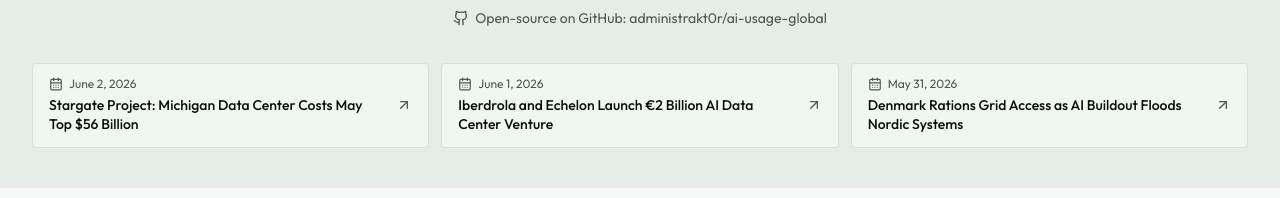
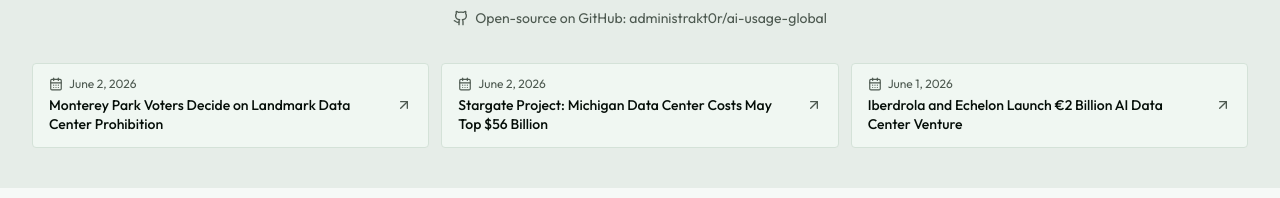
Before and after one commit to administrakt0r/AI-usage-global, a Next.js app: page / in a window 1280 px wide. Shown: the part 356-554 px from the top of the page. Built offline with nearby package versions, Linux system fonts and the light colour scheme; no server answers.

Commit message:
[aug-bot] Monterey Park Voters Decide on Landmark Data Center Prohibition - 2026-06-02 (#47)
* feat: add post on Monterey Park data center prohibition measure

* feat: add post on Monterey Park data center prohibition measure with encoded source URL

```diff
--- a/published-log.json
+++ b/published-log.json
@@ -368,6 +368,15 @@
       "published_on": "2026-06-02",
       "primary_entity": "OpenAI / Oracle",
       "event_fingerprint": "stargate-michigan-infrastructure-costs"
+    },
+    {
+      "canonical_url": "https://ballotpedia.org/Monterey_Park,_California,_Measure_NDC,_Prohibit_Data_Centers_Measure_%28June_2026%29",
+      "normalized_url": "https://ballotpedia.org/Monterey_Park,_California,_Measure_NDC,_Prohibit_Data_Centers_Measure_%28June_2026%29",
+      "title": "Monterey Park Voters Decide on Landmark Data Center Prohibition",
+      "normalized_title": "monterey park voters decide on landmark data center prohibition",
+      "published_on": "2026-06-02",
+      "primary_entity": "Monterey Park City Council",
+      "event_fingerprint": "monterey-park-data-center-prohibition-vote"
     }
   ],
   "version": 2,
--- a/src/assets/data/blog-posts.ts
+++ b/src/assets/data/blog-posts.ts
@@ -630,6 +630,17 @@ export const blogPosts: BlogPost[] = [
       "Oracle Saline Barn",
     ],
   }),
+  createPost({
+    id: 43,
+    slug: "monterey-park-data-center-prohibition-measure",
+    title: "Monterey Park Voters Decide on Landmark Data Center Prohibition",
+    description: "Voters in Monterey Park, California, head to the polls to decide on Measure NDC, which would prohibit large-scale data center construction due to resource concerns.",
+    imageAlt: "Digital representation of a community vote on data center infrastructure in Monterey Park",
+    publishedOn: "2026-06-02",
+    readTime: 3,
+    featured: false,
+    category: AI_USAGE,
+  }),
 ];
 
 const assertUniqueField = (
--- /dev/null
+++ b/src/content/monterey-park-data-center-prohibition-measure.mdx
@@ -0,0 +1,28 @@
+## Monterey Park Voters Decide on Landmark Data Center Prohibition
+
+### Measure NDC would ban large-scale facilities to protect local power and water resources
+
+Today, voters in Monterey Park, California, are casting ballots in a special election on Measure NDC, a landmark proposal to prohibit the construction of large-scale data centers. The measure represents one of the most significant municipal efforts to curb the rapid expansion of AI infrastructure due to concerns over massive energy and water consumption.
+
+## Key details
+
+Measure NDC, officially placed on the June 2, 2026, special election ballot by a unanimous City Council vote, would amend the Monterey Park Land Use and Urban Design Element to prohibit any new data center projects on parcels of one acre or larger. The measure defines data centers as buildings or groups of structures dedicated to housing networked computer systems for large-scale data storage and processing, including their associated utility infrastructure like power generators and water cooling facilities.
+
+While the measure exempts smaller facilities under one acre that are incidental to other primary uses, its main target is the "hyperscale" developments that have come to define the AI era. Local advocacy groups, including "No Data Center in Monterey Park," have campaigned heavily for the measure, arguing that such facilities would "significantly increase energy use and strain public infrastructure" that the community relies upon for residential and small business needs.
+
+### Why this matters
+
+As AI developers scramble for new sites with access to power grids, community pushback is increasingly becoming the primary bottleneck for infrastructure growth. Monterey Park's proactive ban highlights a growing tension between national technological ambitions and local resource security. If passed, it could serve as a legal and political blueprint for other mid-sized cities seeking to protect their power grids and water tables from the intense demands of high-density AI workloads.
+
+### Context
+
+This election follows a wave of similar regulatory actions across the United States. In recent months, Reno, Nevada, imposed its first moratorium on data centers, and legislation has been introduced in several states to curb the shifting of infrastructure costs from data centers to residential ratepayers. Monterey Park's decision to take the issue directly to voters reflects the high level of community concern regarding the environmental and economic footprints of the AI boom.
+
+## What happens next
+
+If Measure NDC passes, the prohibition will become part of the city's general plan and can only be repealed or amended by a future vote of the residents. Election results are expected to be finalized by late tonight. Regardless of the outcome, the high-profile nature of the campaign has already prompted neighboring jurisdictions to begin reviewing their own zoning laws regarding high-intensity industrial computing facilities.
+
+---
+
+*Source: [Ballotpedia](https://ballotpedia.org/Monterey_Park,_California,_Measure_NDC,_Prohibit_Data_Centers_Measure_%28June_2026%29)*
+*Published on AI Usage Global, author: AUG Bot*
```
